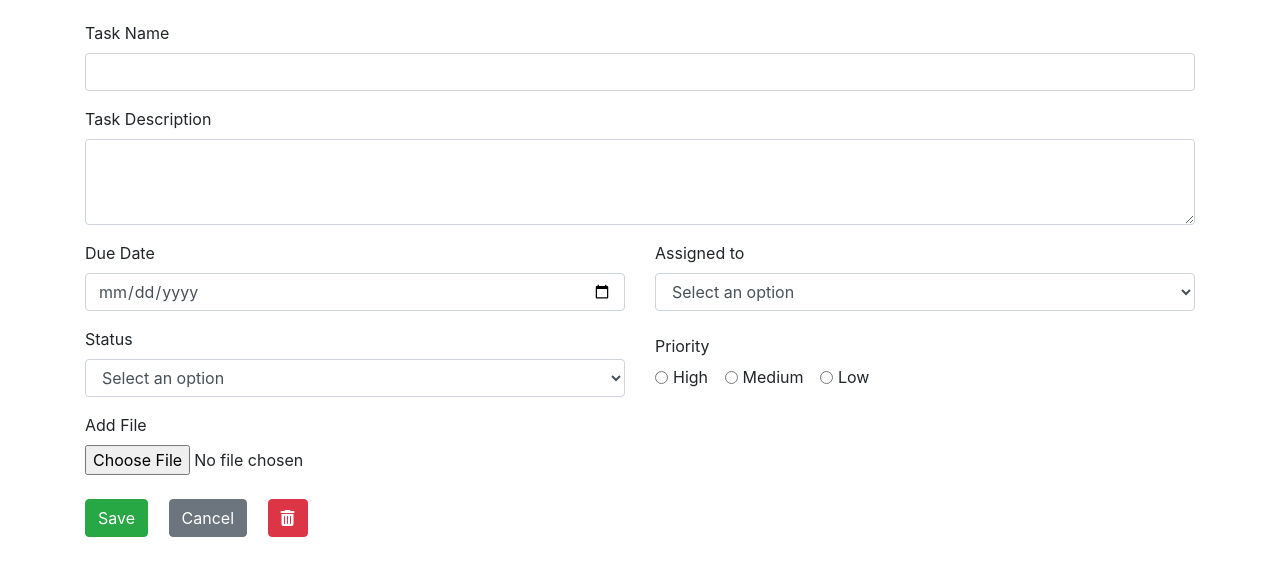
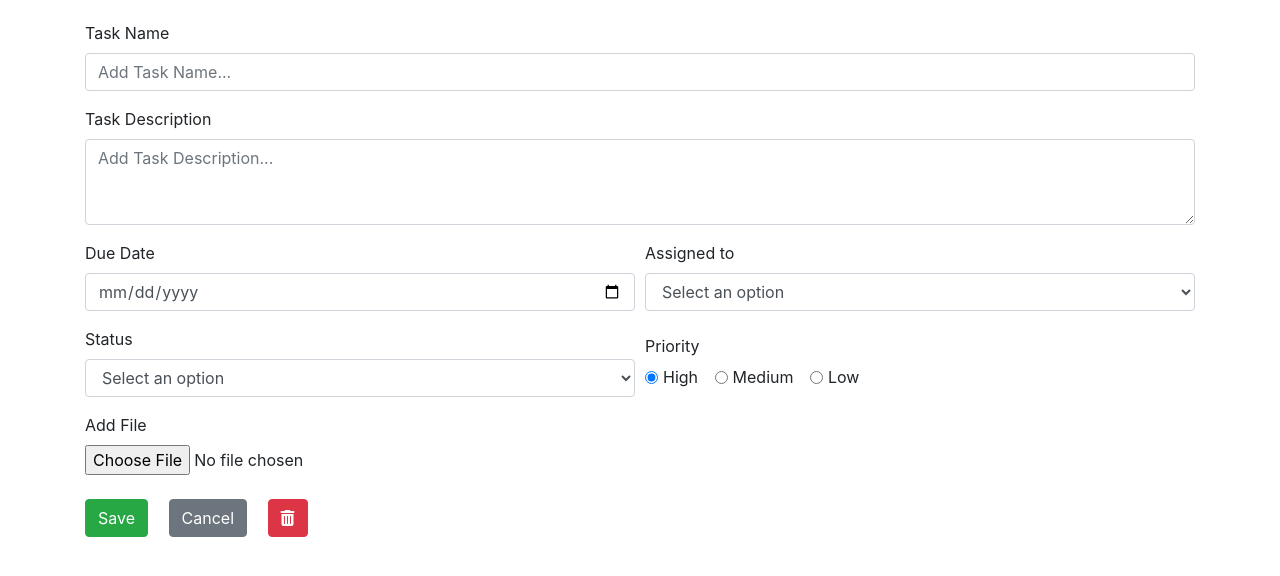
Before and after one commit to mehthara/GA-JWD-final-project, a plain HTML site: page index.html in a window 1280 px wide. Shown: the part 170-746 px from the top of the page. Drawn offline with nearby package versions, Linux system fonts and the light colour scheme.

Commit message:
create css, brush up html

```diff
--- a/index.html
+++ b/index.html
@@ -8,7 +8,11 @@
     <!-- Bootstrap CSS -->
     <link rel="stylesheet" href="https://cdn.jsdelivr.net/npm/bootstrap@4.5.3/dist/css/bootstrap.min.css" integrity="sha384-TX8t27EcRE3e/ihU7zmQxVncDAy5uIKz4rEkgIXeMed4M0jlfIDPvg6uqKI2xXr2" crossorigin="anonymous">
 
+    <!-- Fontawesome -->
     <script src="https://kit.fontawesome.com/0c3a972dba.js" crossorigin="anonymous"></script>
+
+    <!-- CSS -->
+    <link rel="stylesheet" href="css/styles.css">
 
     <title>Task Form</title>
   </head>
@@ -21,7 +25,7 @@
           <span class="navbar-toggler-icon"></span>
         </button>
         <div class="collapse navbar-collapse" id="navbarNav">
-          <div class="navbar-nav h2 ml-auto container">
+          <div class="navbar-nav h2 container">
             <a class="nav-link" href="#">Home</a>
             <a class="nav-link active" href="#">New Task</a>
             <a class="nav-link" href="#">Task List</a>
@@ -29,18 +33,19 @@
         </div>
       </nav>
     </header>
+
     <div class="container">
-        <h1 class="display-4 text-center my-4">New Task</h1>
-        <form>
+        <h1 class="display-4 text-center mt-4">New Task</h1>
+        <form class="my-4">
             <div class="form-group">
                 <label for="taskName">Task Name</label>
-                <input type="text" class="form-control" id="taskName" placeholder>
+                <input type="text" class="form-control" id="taskName" placeholder="Add Task Name...">
             </div>
             <div class="form-group">
                 <label for="taskDescription">Task Description</label>
-                <textarea class="form-control" id="taskDescription" rows="3"></textarea>
+                <textarea class="form-control" id="taskDescription" rows="3" placeholder="Add Task Description..."></textarea>
             </div>
-            <div class="row">
+            <div class="form-row">
                 <div class="form-group col">
                     <label for="dueDate">Due Date</label>
                     <input type="date" class="form-control" id="dueDate">
@@ -55,7 +60,7 @@
                     </select>
                 </div>
             </div>
-            <div class="row">
+            <div class="form-row">
                 <div class="form-group col">
                     <label for="status">Status</label>
                     <select class="form-control" id="status">
@@ -69,7 +74,7 @@
                 <fieldset class="form-group col">
                     <legend class="col-form-label">Priority</legend>
                     <div class="form-check form-check-inline">
-                        <input class="form-check-input" type="radio" name="priority" id="highPriority" value="highPriority">
+                        <input class="form-check-input" type="radio" name="priority" id="highPriority" value="highPriority" checked>
                         <label class="form-check-label" for="inlineRadio1">High</label>
                     </div>
                     <div class="form-check form-check-inline">
@@ -89,12 +94,10 @@
 
             <button type="submit" class="btn btn-success">Save</button>
             <button type="submit" class="btn btn-secondary mx-3">Cancel</button>
-
             <!-- Button trigger modal -->
             <button type="button" class="btn btn-danger" data-toggle="modal" data-target="#deleteTask">
                 <i class="fas fa-trash-alt"></i>
             </button>
-
             <!-- Modal -->
             <div class="modal fade" id="deleteTask" tabindex="-1">
               <div class="modal-dialog">
@@ -122,16 +125,8 @@
 
     </div>
 
-    <!-- Optional JavaScript; choose one of the two! -->
-
     <!-- Option 1: jQuery and Bootstrap Bundle (includes Popper) -->
     <script src="https://code.jquery.com/jquery-3.5.1.slim.min.js" integrity="sha384-DfXdz2htPH0lsSSs5nCTpuj/zy4C+OGpamoFVy38MVBnE+IbbVYUew+OrCXaRkfj" crossorigin="anonymous"></script>
     <script src="https://cdn.jsdelivr.net/npm/bootstrap@4.5.3/dist/js/bootstrap.bundle.min.js" integrity="sha384-ho+j7jyWK8fNQe+A12Hb8AhRq26LrZ/JpcUGGOn+Y7RsweNrtN/tE3MoK7ZeZDyx" crossorigin="anonymous"></script>
-
-    <!-- Option 2: jQuery, Popper.js, and Bootstrap JS
-    <script src="https://code.jquery.com/jquery-3.5.1.slim.min.js" integrity="sha384-DfXdz2htPH0lsSSs5nCTpuj/zy4C+OGpamoFVy38MVBnE+IbbVYUew+OrCXaRkfj" crossorigin="anonymous"></script>
-    <script src="https://cdn.jsdelivr.net/npm/popper.js@1.16.1/dist/umd/popper.min.js" integrity="sha384-9/reFTGAW83EW2RDu2S0VKaIzap3H66lZH81PoYlFhbGU+6BZp6G7niu735Sk7lN" crossorigin="anonymous"></script>
-    <script src="https://cdn.jsdelivr.net/npm/bootstrap@4.5.3/dist/js/bootstrap.min.js" integrity="sha384-w1Q4orYjBQndcko6MimVbzY0tgp4pWB4lZ7lr30WKz0vr/aWKhXdBNmNb5D92v7s" crossorigin="anonymous"></script>
-    -->
   </body>
 </html>
```
Also changed, not shown: css/styles.css (added), 1 other file.
